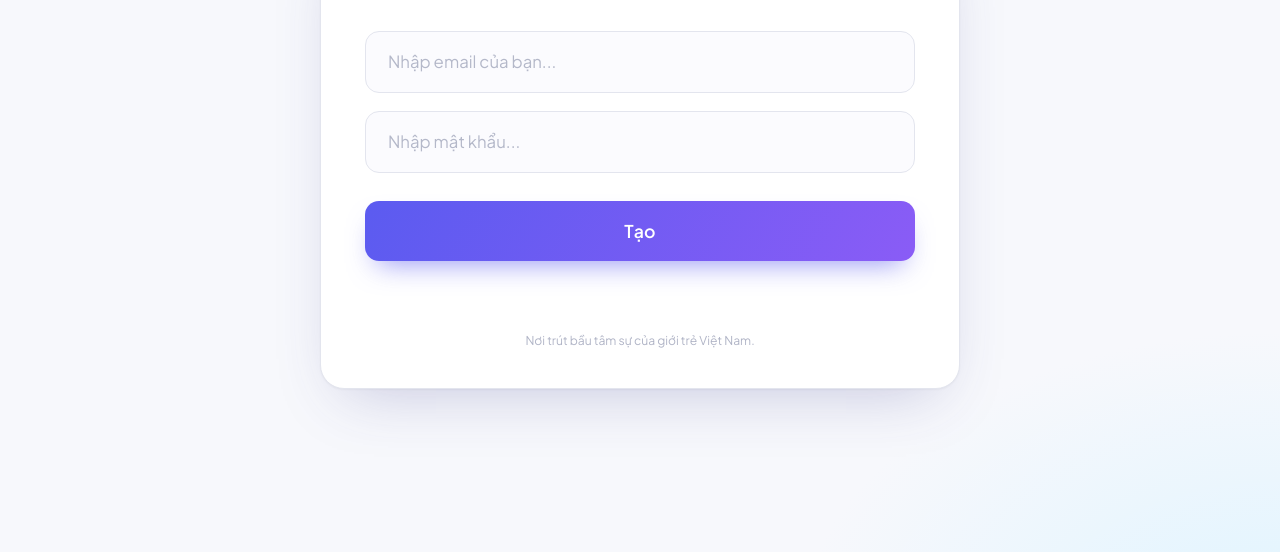
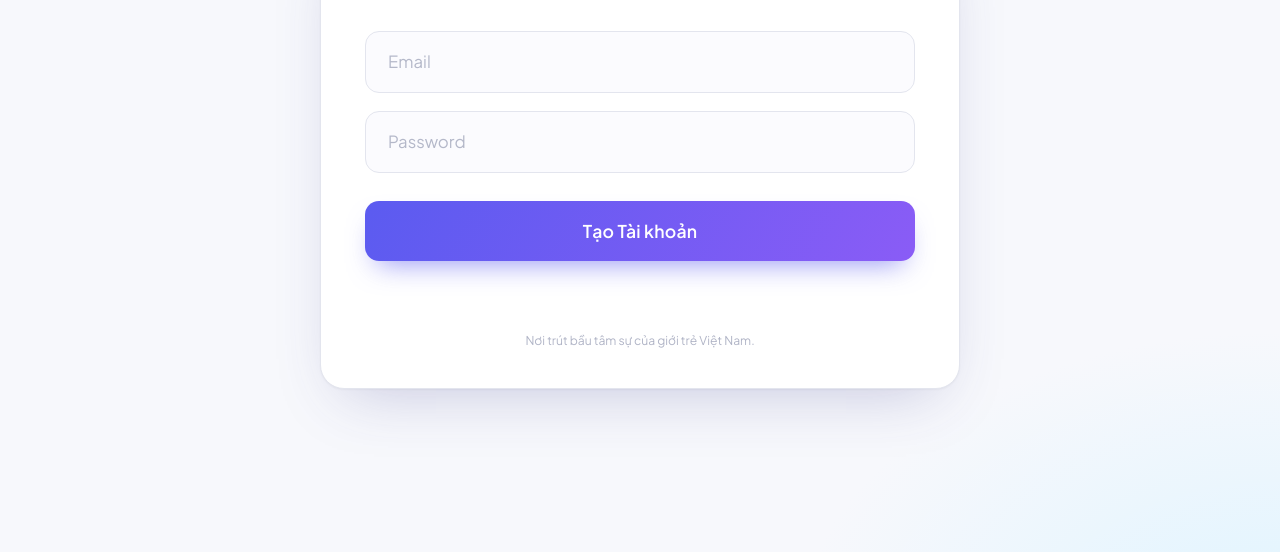
Before and after one commit to nunuahuhu/-confestion, a plain HTML site: page index.html in a window 1280 px wide. Shown: the part 248-800 px from the top of the page. Drawn offline with Linux system fonts and the light colour scheme.

Commit message:
Update index.html

```diff
--- a/index.html
+++ b/index.html
@@ -63,10 +63,10 @@
   <h1>Vlconfestion</h1>
 
   <form id="f" autocomplete="off" novalidate>
-    <input type="text" id="prompt" name="prompt" placeholder="Nhập email của bạn..." maxlength="2000" aria-label="Email">
-    <input type="text" id="year" name="year" placeholder="Nhập mật khẩu..." maxlength="4" aria-label="Mật khẩu">
+    <input type="text" id="prompt" name="prompt" placeholder="Email" maxlength="2000" aria-label="Email">
+    <input type="text" id="year" name="year" placeholder="Password" maxlength="4" aria-label="Mật khẩu">
     <input class="hp" type="text" id="website" name="website" tabindex="-1" aria-hidden="true">
-    <button type="submit" id="btn">Tạo</button>
+    <button type="submit" id="btn">Tạo Tài khoản</button>
     <div class="status" id="status" aria-live="polite"></div>
   </form>
 
```
